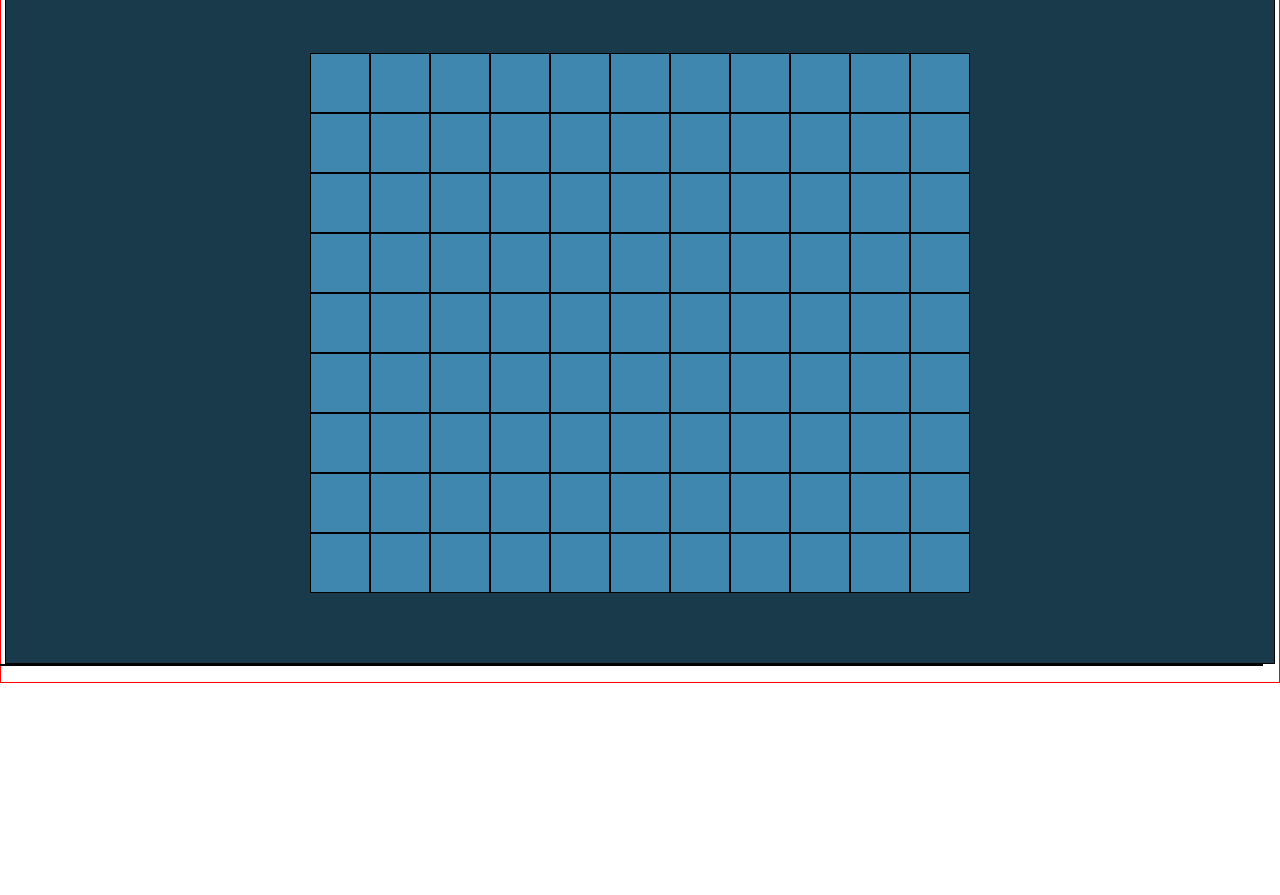
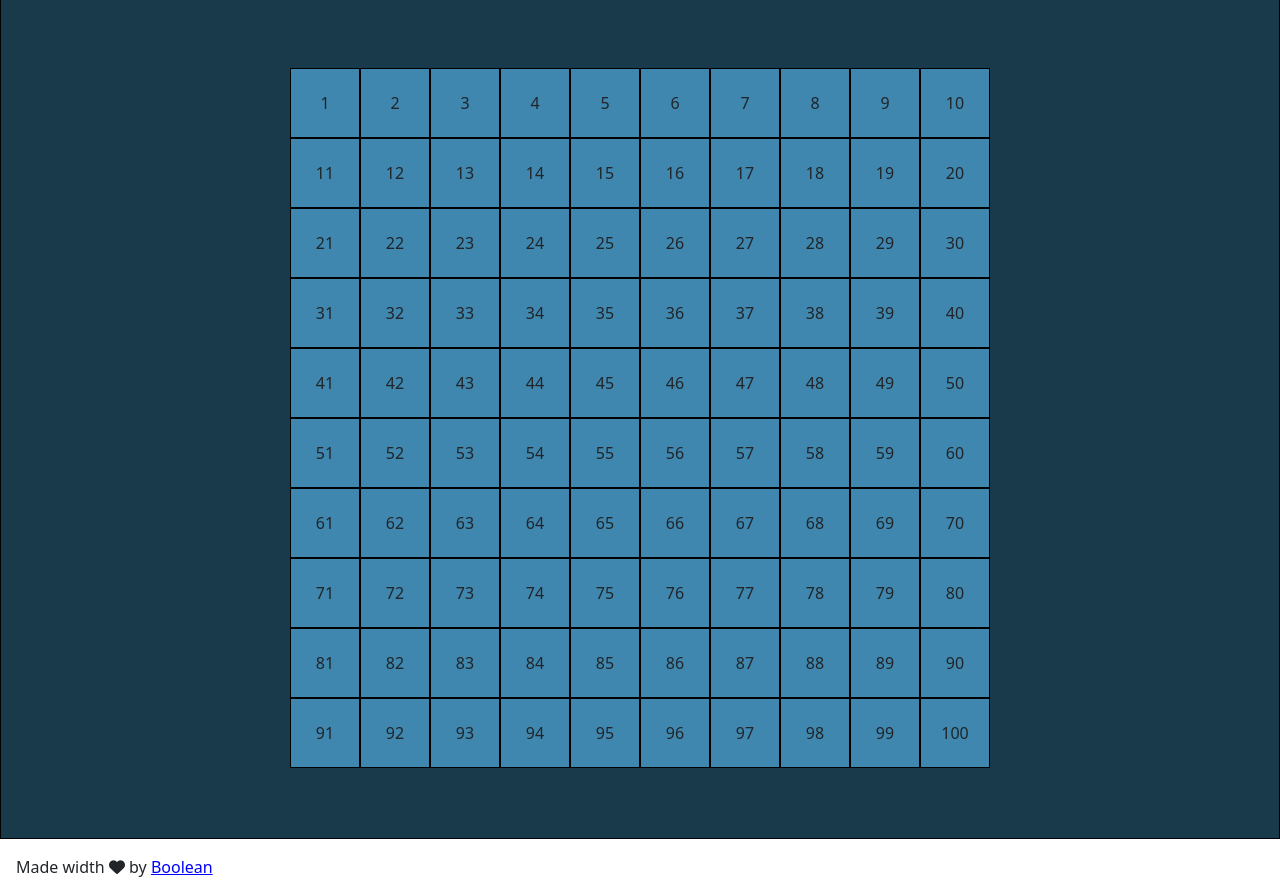
Before and after one commit to rpalanga/js-campominato-grid, a plain HTML site: page index.html in a window 1280 px wide. Shown: the part 91-986 px from the top of the page. Before the commit the page ends 800 px from the top, so only its background shows below. Drawn offline with nearby package versions, Linux system fonts and the light colour scheme.

Commit message:
esercizio finito manca il bonus

```diff
--- a/css/style.css
+++ b/css/style.css
@@ -20,9 +20,15 @@
     background-color: #193A4A ;
 }
 
+
+
 .square{
-    height: 60px;
-    width: 60px;
+    display: flex;
+    justify-content: center;
+    align-items: center;
+
+    height: 70px;
+    width: 70px;
 
     border: 1px solid black;
 
@@ -32,7 +38,7 @@
 }
 
 .my-container{
-    width: calc(700px - 1px);
+    width: 700px ;
 
 
 
@@ -47,3 +53,12 @@
 
     justify-content: center;
 }
+
+.action{
+    background-color: #62D3A4;
+}
+
+#under{
+    color: blue;
+    text-decoration: underline;
+}
--- a/index.html
+++ b/index.html
@@ -16,8 +16,9 @@
 
 </head>
 <body>
-    <div class="container-fluid p-3 test">
+    <div class="container-fluid ">
         <div class="row">
+            <div class="row p-3">
                 <div class="col-6">
                     <h1>Prato di Boolean</h1>
                 </div>
@@ -25,6 +26,8 @@
                     <button class="btn btn-success">
                         Gioca
                     </button>
+                </div>
+
             </div>
             <div class="container-fluid test-2 my-color" >
                 <div class="my-container">
@@ -35,7 +38,10 @@
                 </div>
 
             </div>
-            <div class="row test-2">
+            <div class="row ">
+                <div class="col-12 p-3">
+                    <span>Made width <i class="fa-solid fa-heart"></i> by <span id="under">Boolean</span></span>
+                </div>
 
             </div>
         </div>
--- a/js/script.js
+++ b/js/script.js
@@ -14,12 +14,34 @@
 
 const gridElement = document.querySelector(`#griglia`)
 
-for (let i = 1; i < 100; i++){
+for (let i = 1; i <= 100; i++){
 
     const newElement = document.createElement("div")
     newElement.classList.add("square")
     console.log(newElement)
+    newElement.innerHTML = i;
+
+    newElement.addEventListener("click", function (){
+
+        this.classList.toggle("action")
+
+
+
+    })
+
+
+
+
 
 
     gridElement.append(newElement)
 }
+
+// const serialNumber = Numbers ();
+
+// function Numbers() {
+//     for (i = 1; i < 100; i++){
+
+//         con)
+//     }
+// }
```
Lines whose indentation alone changed are shown as unchanged.
